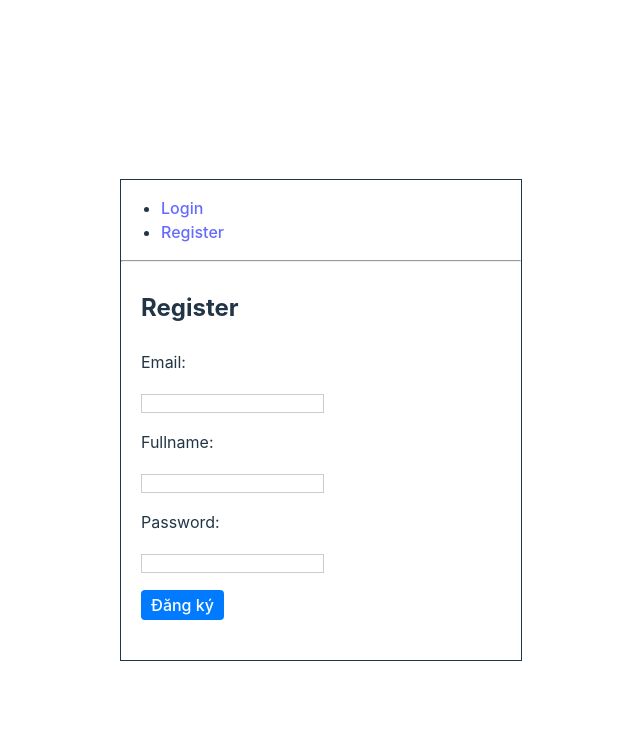
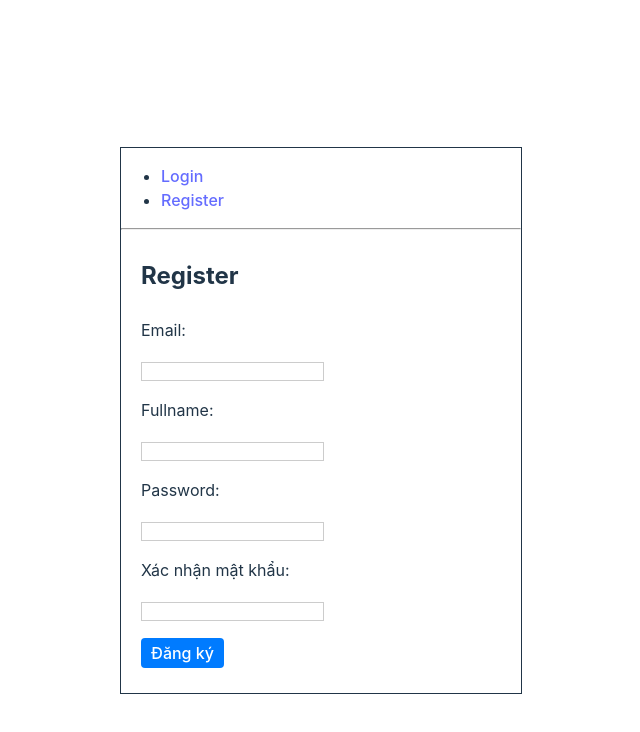
Before and after one commit to hungphu2151/authentication, a React (Vite) app: page /register in a window 1280 px wide. Shown: the top 732 px of the page, without its empty margins (319-959 px from the left). Built offline with nearby package versions, Linux system fonts and the light colour scheme.

Commit message:
update form register

```diff
--- a/src/App.css
+++ b/src/App.css
@@ -43,6 +43,6 @@ button{
 
 .card{
   border: solid 1px;
-  min-height: 480px;
+  min-height: 500px;
   min-width: 400px;
 }
--- a/src/pages/Register/index.jsx
+++ b/src/pages/Register/index.jsx
@@ -14,6 +14,8 @@ function Register() {
             password: '',
         });
 
+      const [passwordMismatch, setPasswordMismatch] = useState('');
+
       const handleChange = (e) => {
         const { name, value } = e.target;
         setFormData({ ...formData, [name]: value });
@@ -21,6 +23,10 @@ function Register() {
 
       const handleSubmit = async (e) => {
         e.preventDefault();
+        if (formData.password !== formData.confirmPassword) {
+            setPasswordMismatch('Mật khẩu và xác nhận mật khẩu không khớp.');
+            return;
+          }
         try {
             await axios.post('https://auth-server-fmp.vercel.app/auth/register', formData);
             //console.log('Đăng ký thành công', response.data);
@@ -89,6 +95,21 @@ function Register() {
                             />
                         </p>
 
+                        <div>
+                            <label htmlFor="confirmPassword">Xác nhận mật khẩu:</label>
+                        </div>
+                            <p>
+                                <input
+                                    type="password"
+                                    id="confirmPassword"
+                                    name="confirmPassword"
+                                    value={formData.confirmPassword}
+                                    onChange={handleChange}
+                                />
+                            </p>
+
+                            <div style={{ color: 'red' }}>{passwordMismatch}</div> {/* Hiển thị thông báo mật khẩu không khớp */}
+
                         <div><button className='btn' onClick={handleSubmit}>Đăng ký</button></div>
                     </>
                 </div>
```
Lines whose indentation alone changed are shown as unchanged.
